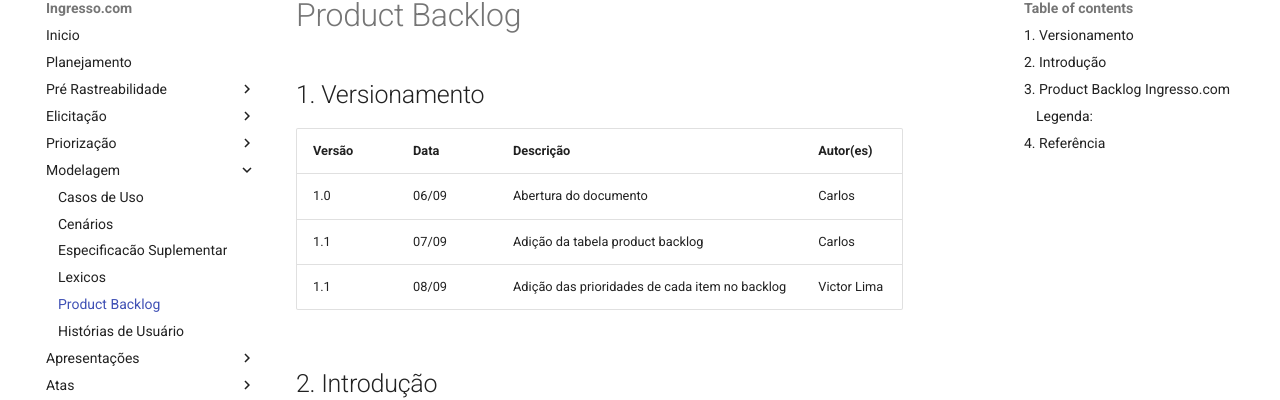
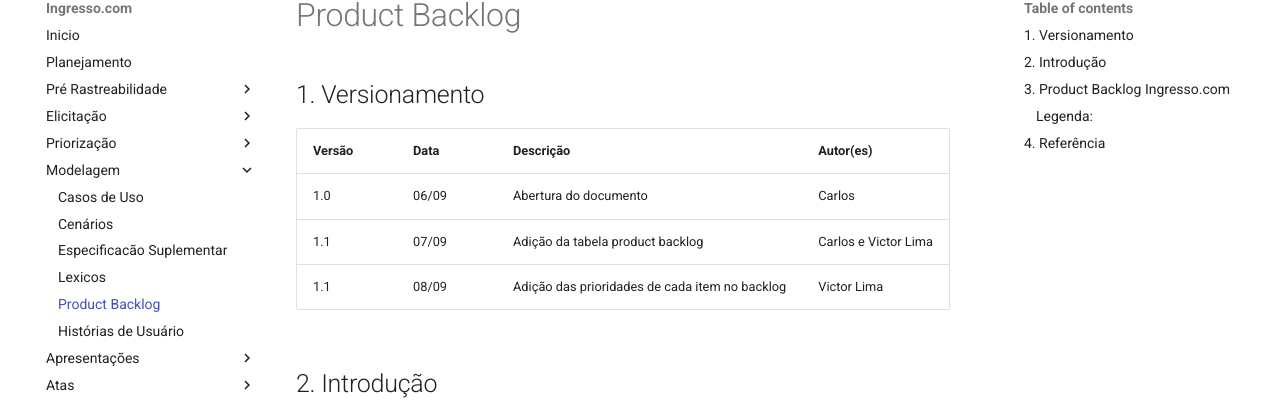
Before and after one commit to Requisitos-de-Software/2021.1-Ingresso.com, an MkDocs documentation site: the page built from docs/modelagem/product_backlog.md, in a window 1280 px wide and 900 px high. Shown: the part 103-503 px from the top of the window. Built offline with MkDocs 1.6.1 and Material for MkDocs 9.7.7, drawn with Linux system fonts in a browser that asks for light colours; comment, search, counter and statistics services are not loaded.

Commit message:
#69 Alterando versionamento

```diff
--- a/docs/modelagem/product_backlog.md
+++ b/docs/modelagem/product_backlog.md
@@ -3,7 +3,7 @@
 | Versão | Data  | Descrição             | Autor(es)       |
 | ------ | ----- | --------------------- | --------------- |
 | 1.0    | 06/09 | Abertura do documento | Carlos |
-| 1.1    | 07/09 | Adição da tabela product backlog | Carlos |
+| 1.1    | 07/09 | Adição da tabela product backlog | Carlos e Victor Lima |
 | 1.1    | 08/09 | Adição das prioridades de cada item no backlog | Victor Lima |
 
 
```
Also changed, not shown: docs/modelagem/historias_usuario.md (+1 -1 lines).
